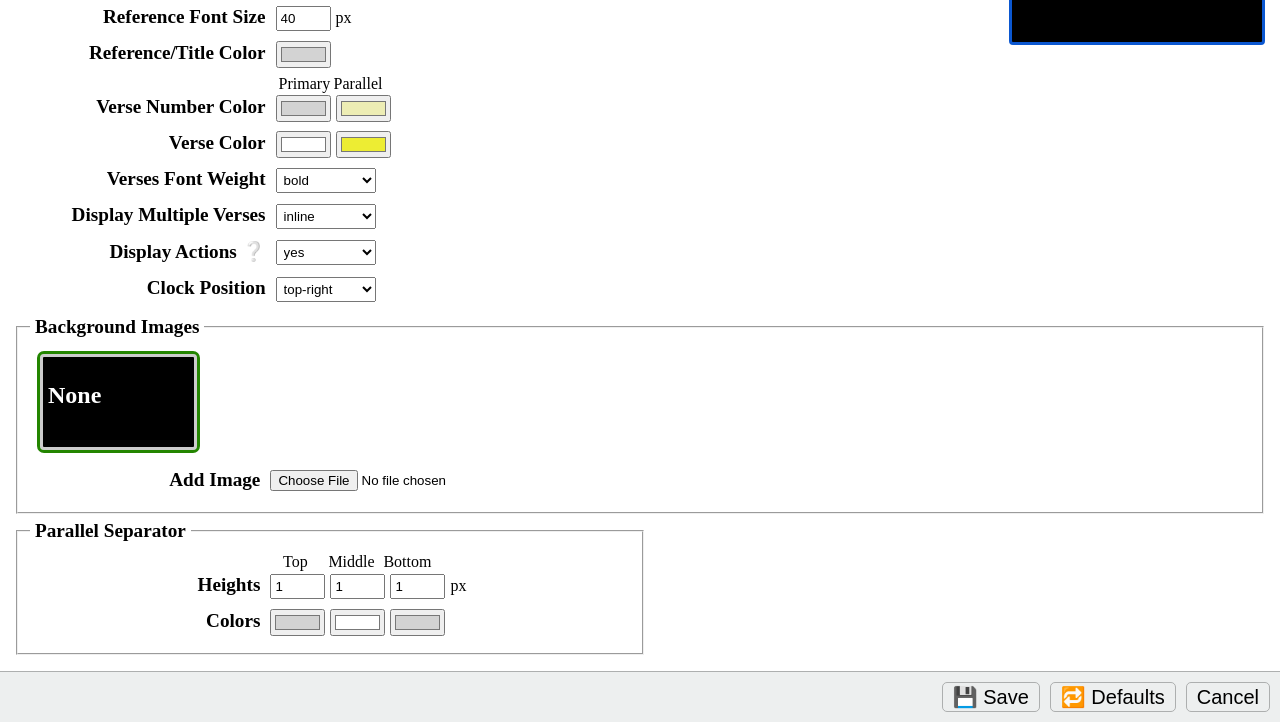
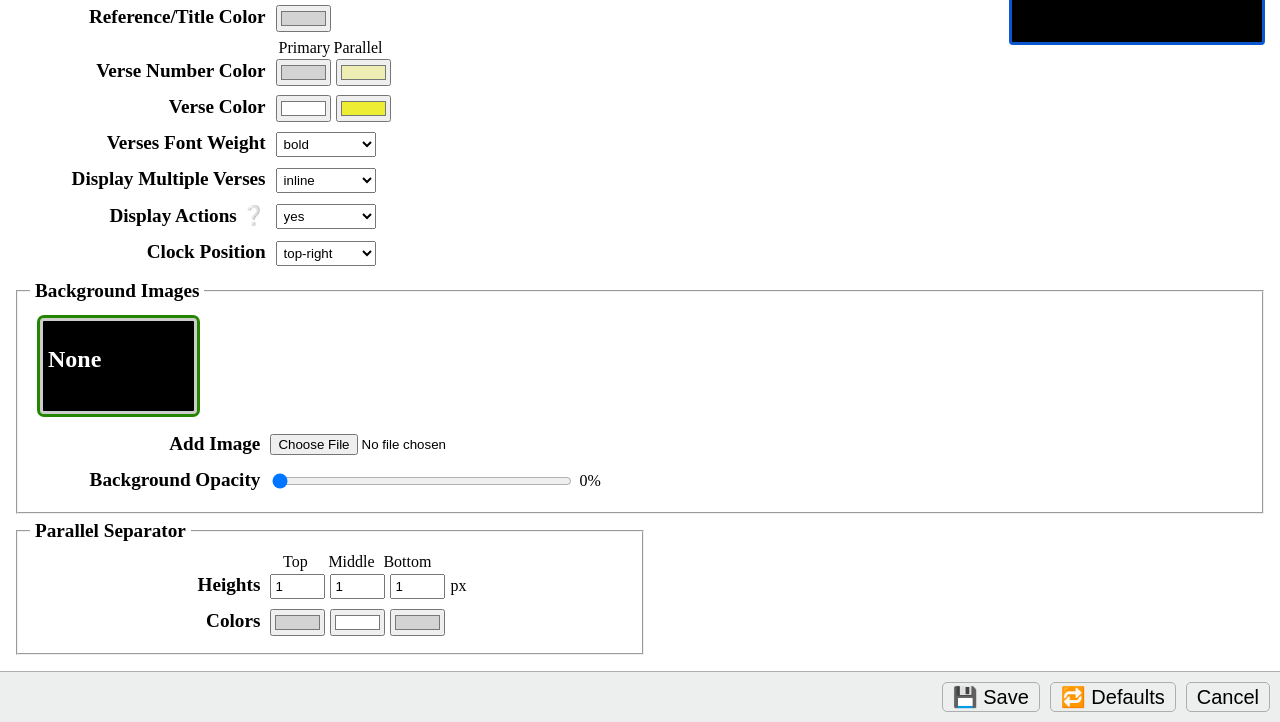
Before and after one commit to nmatei/chrome-bible-utilities, a website with bundled scripts: page views/settings/options.html in a window 1280 px wide. Shown: the part 78-800 px from the top of the page. Built offline with nearby package versions, Linux system fonts and the light colour scheme; some packages are replaced by stand-ins of ours.

Commit message:
use range

```diff
--- a/views/settings/common.js
+++ b/views/settings/common.js
@@ -56,6 +56,14 @@ function mapValue(key, value) {
     return value + "px";
   }
   return value;
+}
+
+const mapPreview = {
+  pageBackgroundImgOpacity: value => `${Math.floor(value * 100)}%`
+};
+
+export function mapPreviewValue(key, value) {
+  return mapPreview[key] ? mapPreview[key](value) : value;
 }
 
 /**
--- a/views/settings/options.css
+++ b/views/settings/options.css
@@ -97,6 +97,7 @@ h2.reference {
 }
 .clock-container:after {
   z-index: 1 !important;
+  font-size: 14px;
 }
 
 #background-previews .background-preview:hover {
@@ -222,6 +223,10 @@ select:focus {
   border-color: #3d79c2;
 }
 
+input[type="range"] {
+  width: 300px;
+}
+
 @media screen and (max-height: 300px) {
   #optionsForm {
     overflow-y: visible;
--- a/views/settings/options.html
+++ b/views/settings/options.html
@@ -42,19 +42,6 @@
               <div class="form-field">
                 <label for="pageBackgroundColor">Background Color</label>
                 <input type="color" required id="pageBackgroundColor" name="pageBackgroundColor" />
-              </div>
-              <div class="form-field">
-                <label for="pageBackgroundImgOpacity">Background Opacity</label>
-                <input
-                  type="number"
-                  required
-                  min="0"
-                  max="1"
-                  step="0.05"
-                  id="pageBackgroundImgOpacity"
-                  name="pageBackgroundImgOpacity"
-                />
-                <div>(0 - 1)</div>
               </div>
               <div class="form-field">
                 <label for="maxFontSize">Max Font Size</label>
@@ -136,6 +123,19 @@
               <label for="pageBackgroundImage">Add Image</label>
               <input type="file" id="pageBackgroundImage" name="pageBackgroundImage" accept="image/*" />
             </div>
+            <div class="form-field">
+              <label for="pageBackgroundImgOpacity">Background Opacity</label>
+              <input
+                type="range"
+                required
+                min="0"
+                max="1"
+                step="0.05"
+                id="pageBackgroundImgOpacity"
+                name="pageBackgroundImgOpacity"
+              />
+              <div data-preview="pageBackgroundImgOpacity">0%</div>
+            </div>
           </fieldset>
 
           <fieldset>
--- a/views/settings/options.js
+++ b/views/settings/options.js
@@ -5,6 +5,7 @@ import {
   initUserOptions,
   storeFile,
   applyRootStyles,
+  mapPreviewValue,
   retrieveFiles,
   removeFile,
   retrieveFile
@@ -14,6 +15,7 @@ const options = await initUserOptions();
 const optionsForm = $("#optionsForm");
 
 setFormValues(optionsForm, options);
+updateFormPreviewValues(options);
 applyRootStyles(options);
 
 await displayBackgroundImages(options);
@@ -28,8 +30,18 @@ function setFormValues(form, values) {
   });
 }
 
+function updateFormPreviewValues(values) {
+  Object.entries(values).forEach(([key, value]) => {
+    const preview = $(`[data-preview="${key}"]`);
+    if (preview) {
+      preview.innerText = mapPreviewValue(key, value);
+    }
+  });
+}
+
 function previewStyles(options) {
   applyRootStyles(options);
+  updateFormPreviewValues(options);
   return chrome.runtime.sendMessage({
     action: "previewRootStyles",
     payload: options
```
Also changed, not shown: release-notes.md (+4 -0 lines).
